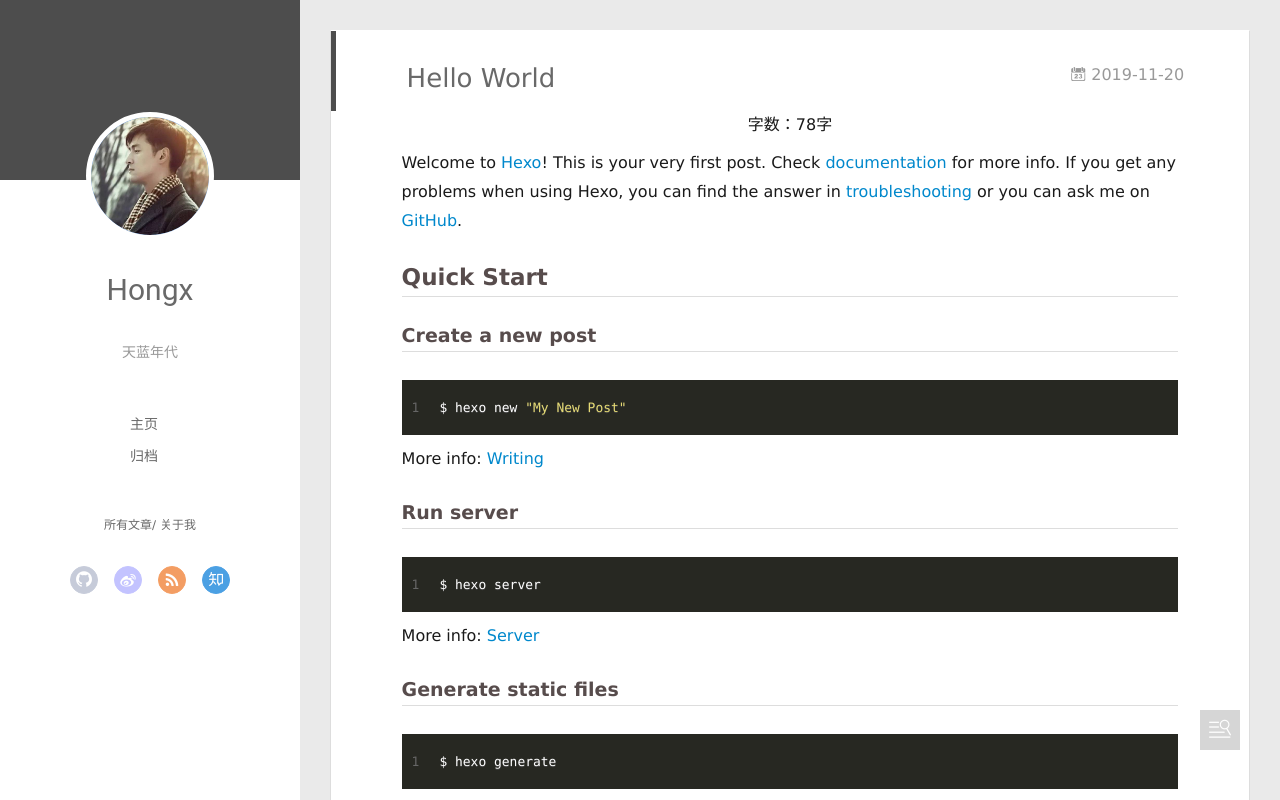
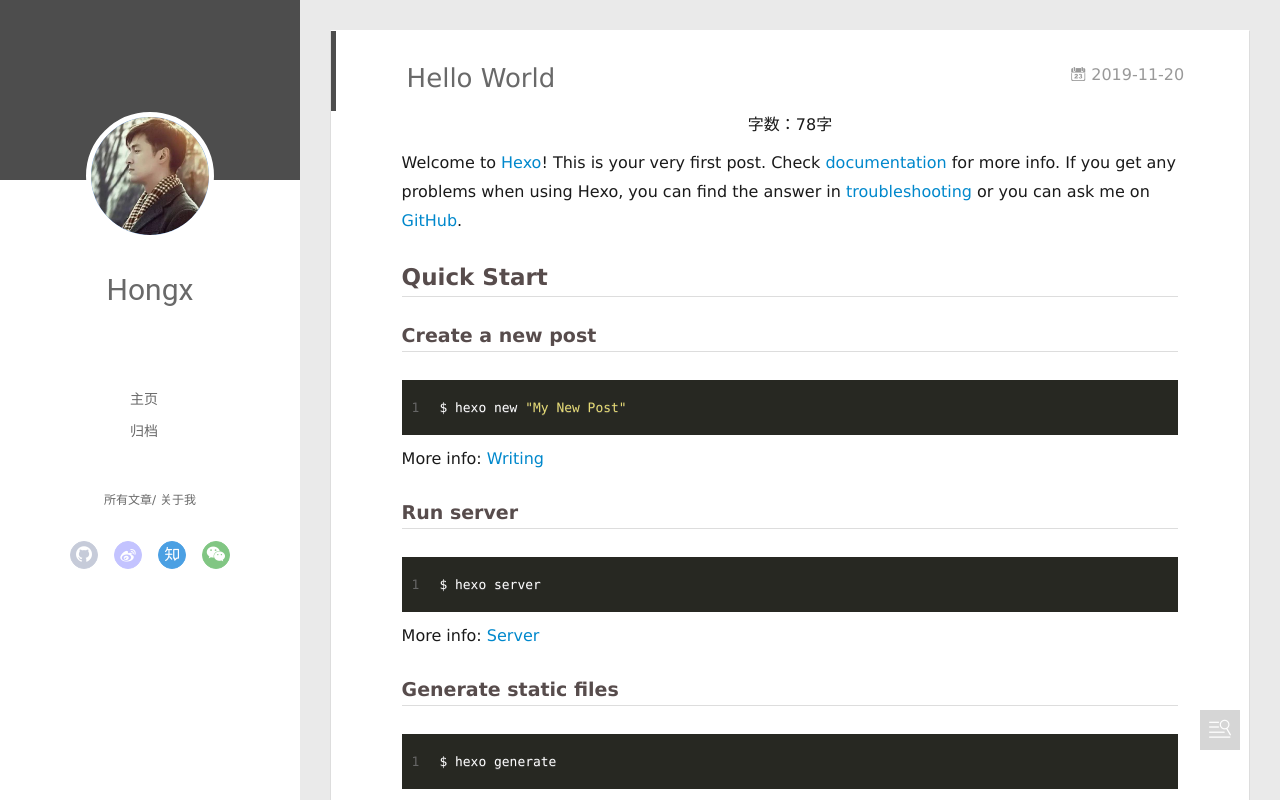
Before and after one commit to hangupwd/pepper-hongx.github.io, a plain HTML site: page 2019/11/20/hello-world/index.html in a window 1280 px wide. Drawn offline with Linux system fonts and the light colour scheme; some packages are replaced by stand-ins of ours; a script that the page names is missing.

Commit message:
Site updated: 2019-11-21 21:19:34

```diff
--- a/2019/11/20/hello-world/index.html
+++ b/2019/11/20/hello-world/index.html
@@ -51,8 +51,6 @@
 		  <h1 class="header-author"><a href="/">Hongx</a></h1>
 		</hgroup>
 
-		<p class="header-subtitle">天蓝年代</p>
-
 
 		<nav class="header-menu">
 			<ul>
@@ -81,9 +79,9 @@
 
 					<a class="weibo" target="_blank" href="#" title="weibo"><i class="icon-weibo"></i></a>
 
-					<a class="rss" target="_blank" href="#" title="rss"><i class="icon-rss"></i></a>
+					<a class="zhihu" target="_blank" href="#" title="zhihu"><i class="icon-zhihu"></i></a>
 
-					<a class="zhihu" target="_blank" href="#" title="zhihu"><i class="icon-zhihu"></i></a>
+					<a class="weixin" target="_blank" href="#" title="weixin"><i class="icon-weixin"></i></a>
 
 			</div>
 		</nav>
@@ -107,8 +105,6 @@
 			  <h1 class="header-author js-header-author">Hongx</h1>
 			</hgroup>
 
-			<p class="header-subtitle"><i class="icon icon-quo-left"></i>天蓝年代<i class="icon icon-quo-right"></i></p>
-
 
 
 
@@ -124,9 +120,9 @@
 
 						<a class="weibo" target="_blank" href="#" title="weibo"><i class="icon-weibo"></i></a>
 
-						<a class="rss" target="_blank" href="#" title="rss"><i class="icon-rss"></i></a>
+						<a class="zhihu" target="_blank" href="#" title="zhihu"><i class="icon-zhihu"></i></a>
 
-						<a class="zhihu" target="_blank" href="#" title="zhihu"><i class="icon-zhihu"></i></a>
+						<a class="weixin" target="_blank" href="#" title="weixin"><i class="icon-weixin"></i></a>
 
 				</div>
 			</nav>
```
Also changed, not shown: 2019/11/20/我的第一篇博客文章/index.html (+4 -8 lines), archives/2019/11/index.html (+4 -8 lines), archives/2019/index.html (+4 -8 lines), archives/index.html (+4 -8 lines), index.html (+4 -8 lines).
